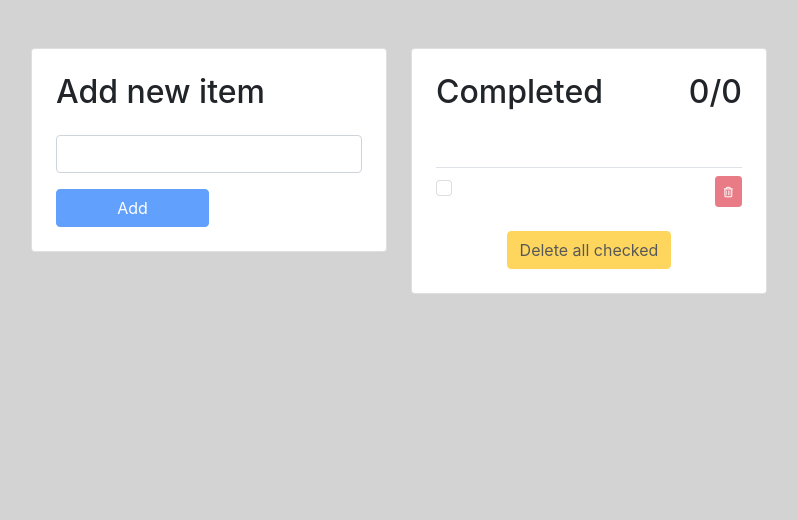
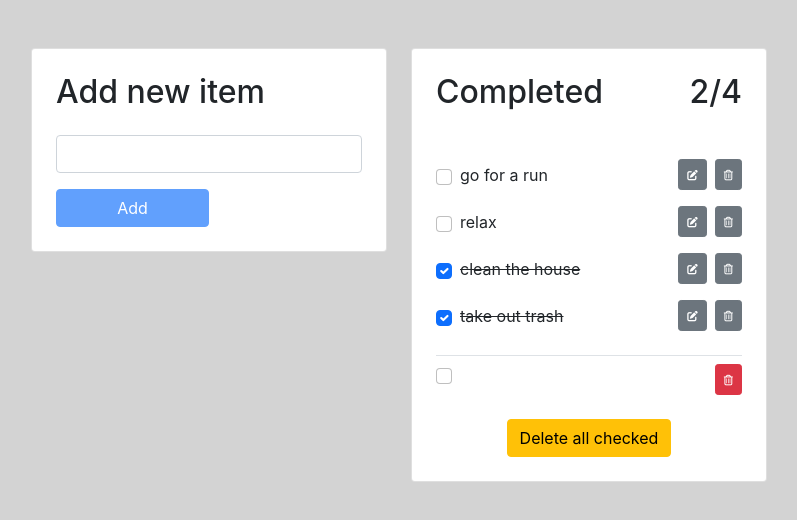
Before and after one commit to SilviuIordache/ReactToDo, a React (Create React App) app: page / in a window 1280 px wide. Shown: the top 520 px of the page, without its empty margins (241-1038 px from the left). Built offline with nearby package versions, Linux system fonts and the light colour scheme.

Commit message:
Initialize with example items

```diff
--- a/src/components/ToDoApp/ToDoApp.js
+++ b/src/components/ToDoApp/ToDoApp.js
@@ -7,6 +7,12 @@ export default class ToDo extends React.Component {
     super(props);
     this.state = {
       items: [],
+      exampleItems: [
+        { text: 'go for a run', completed: false},
+        { text: 'relax', completed: false},
+        { text: 'clean the house', completed: true},
+        { text: 'take out trash', completed: true},
+      ],
       inputText: ''
     }
   }
@@ -23,8 +29,12 @@ export default class ToDo extends React.Component {
         });
       }
     } else {
-      // otherwise create it
-      localStorage.setItem('lsItems', JSON.stringify(this.state.items));
+      // otherwise initialize list with examples
+      this.setState({
+        items: this.state.exampleItems
+      })
+      // store it in ls
+      localStorage.setItem('lsItems', JSON.stringify(this.state.exampleItems));
     }
   }
 
```
